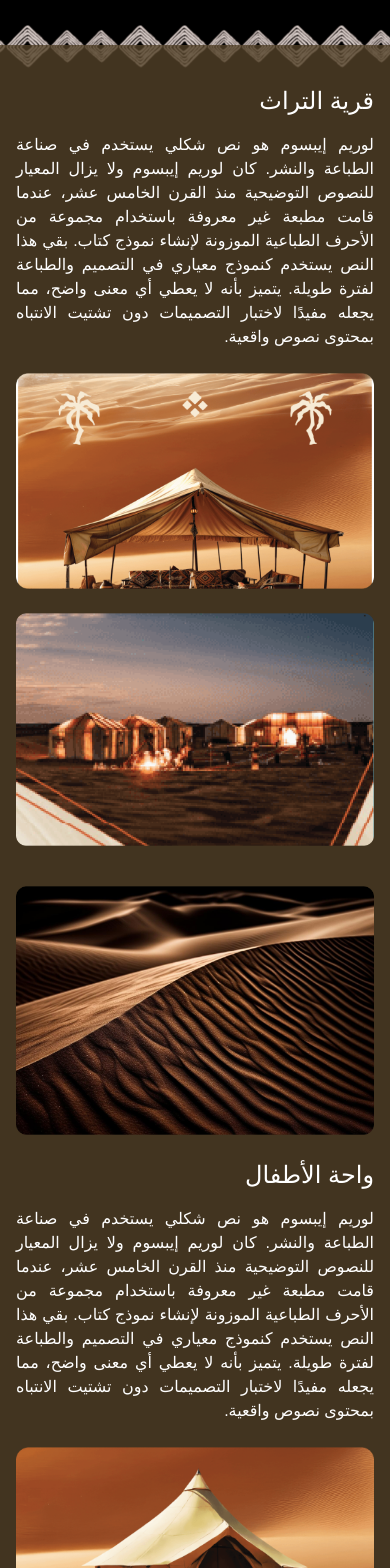
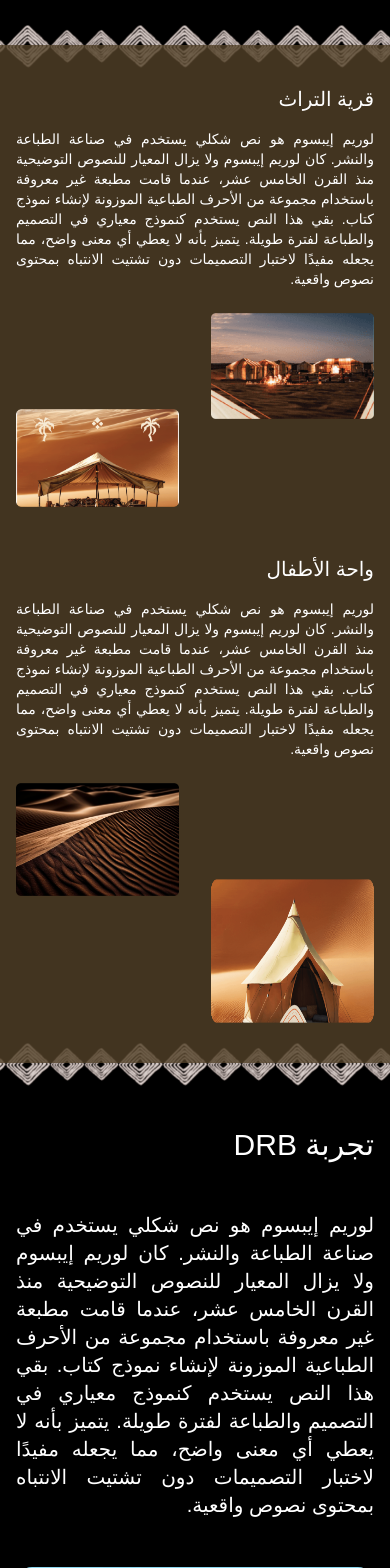
Before and after one commit to abdelrahman-mohamed-010/arabian-landing-page, a Next.js app: page /lang/ar in a window 390 px wide. Shown: the part 2520-4088 px from the top of the page. Built offline with nearby package versions, Linux system fonts and the light colour scheme.

Commit message:
make heritage section responsive on mobile

```diff
--- a/components/Heritage.jsx
+++ b/components/Heritage.jsx
@@ -10,7 +10,7 @@ const Heritage = ({ translations }) => {
       />
       <section className="text-white bg-[#544229cb] px-4 md:px-28 pt-10 md:pt-20 pb-10 md:pb-16 z-20 relative -mt-7">
         <div className="flex flex-col md:flex-row items-start gap-6 md:gap-20">
-          <div className="w-full relative order-2 md:order-1">
+          <div className="w-full relative order-2 md:order-1 max-md:hidden">
             <img
               src="/images/Artboard_20-8.png"
               className="w-full relative"
@@ -21,14 +21,15 @@ const Heritage = ({ translations }) => {
               className="absolute bottom-0 rounded-xl w-full z-20 object-contain md:max-w-none max-w-40 max-md:hidden"
             />
           </div>
-          <div className="text-[#FFFFFF] flex flex-col justify-end items-end w-full order-1 md:order-2">
-            <h1 className="text-2xl md:text-3xl mb-4 md:mb-6 t w-full">
+          <div className="text-[#FFFFFF] flex flex-col justify-end items-start w-full order-1 md:order-2">
+            <h1 className="text-2xl md:text-3xl mb-4 md:mb-6 t w-full max-sm:text-xl">
               {translations.heritage.title}
             </h1>
-            <p className="mb-6 md:mb-12 t">
+            <p className="mb-6 md:mb-12 max-sm:text-sm">
               {translations.heritage.description1}
             </p>
-            <div className="w-full relative">
+            <div className=" max-md:flex  max-md:flex-row-reverse  max-md:gap-8 ">
+              <div className="w-full relative  max-md:mt-24">
                 <img
                   src="/images/hFlag_3_1.png"
                   className="w-full relative"
@@ -39,20 +40,10 @@ const Heritage = ({ translations }) => {
                   className="absolute bottom-0 rounded-xl w-full z-20 object-contain md:max-w-none max-sm:hidden max-w-40 max-md:hidden"
                 />
               </div>
-          </div>
-        </div>
-        <div className="flex flex-col md:flex-row items-start gap-6 md:gap-20 mt-10 md:mt-36">
-          <div className="text-[#FFFFFF] flex flex-col justify-end w-full order-2 md:order-1">
-            <h1 className="text-2xl md:text-3xl mb-4 md:mb-6  w-full">
-              {translations.heritage.title2}
-            </h1>
-            <p className="mb-6 md:mb-12 ">
-              {translations.heritage.description2}
-            </p>
-            <div className="w-full relative">
+              <div className="w-full relative order-2 md:order-1 md:hidden">
                 <img
-                src="/images/hFlag.png"
-                className="w-full relative object-cover"
+                  src="/images/Artboard_20-8.png"
+                  className="w-full relative"
                   alt="Screenshot"
                 />
                 <img
@@ -61,7 +52,11 @@ const Heritage = ({ translations }) => {
                 />
               </div>
             </div>
-          <div className="w-full relative order-1 md:order-2">
+          </div>
+        </div>
+
+        <div className="flex flex-col md:flex-row-reverse  items-start gap-6 md:gap-20 mt-12   md:mt-32">
+          <div className="w-full relative order-2 md:order-1 max-md:hidden">
             <img
               src="/images/dessert.png"
               className="w-full relative"
@@ -69,8 +64,40 @@ const Heritage = ({ translations }) => {
             />
             <img
               src="/images/Rectangle_464_(1).png"
-              className="absolute bottom-0 rounded-xl w-full z-20 object-contain md:max-w-none max-w-40 max-md:hidden "
+              className="absolute bottom-0 rounded-xl w-full z-20 object-contain md:max-w-none max-w-40 max-md:hidden"
             />
+          </div>
+          <div className="text-[#FFFFFF] flex flex-col justify-end items-start w-full order-1 md:order-2">
+            <h1 className="text-2xl md:text-3xl mb-4 md:mb-6 t w-full max-sm:text-xl">
+              {translations.heritage.title2}
+            </h1>
+            <p className="mb-6 md:mb-12 max-sm:text-sm">
+              {translations.heritage.description2}
+            </p>
+            <div className=" max-md:flex  max-md:flex-row  max-md:gap-8 ">
+              <div className="w-full relative  max-md:mt-24">
+                <img
+                  src="/images/hFlag.png"
+                  className="w-full relative  max-sm:h-36 max-md:h-44  lg:h-96"
+                  alt="Screenshot"
+                />
+                <img
+                  src="/images/Rectangle_464_(1).png"
+                  className="absolute bottom-0 rounded-xl w-full z-20 object-contain md:max-w-none max-sm:hidden max-w-40 max-md:hidden"
+                />
+              </div>
+              <div className="w-full relative order-2 md:order-1 md:hidden">
+                <img
+                  src="/images/dessert.png"
+                  className="w-full relative"
+                  alt="Screenshot"
+                />
+                <img
+                  src="/images/Rectangle_464_(1).png"
+                  className="absolute bottom-0 rounded-xl w-full z-20 object-contain md:max-w-none  max-md:hidden"
+                />
+              </div>
+            </div>
           </div>
         </div>
       </section>
```
Lines whose indentation alone changed are shown as unchanged.
